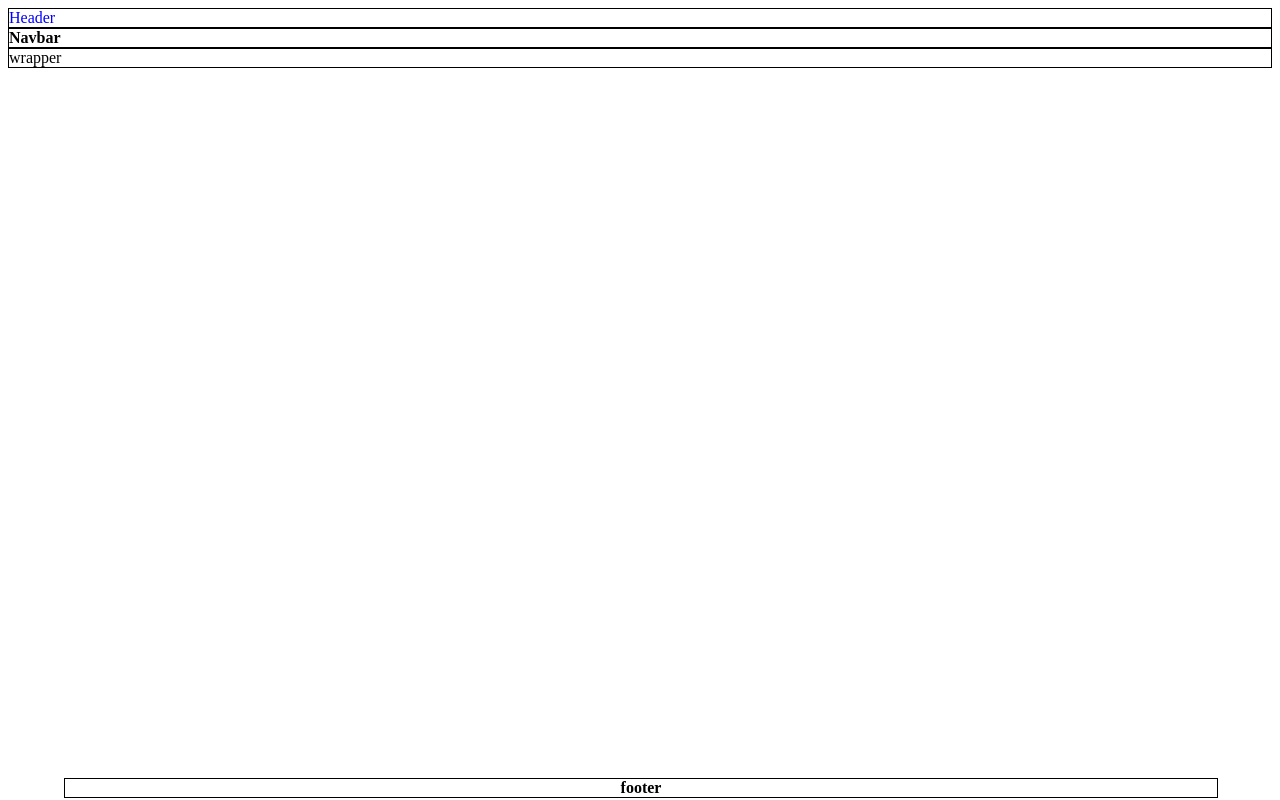
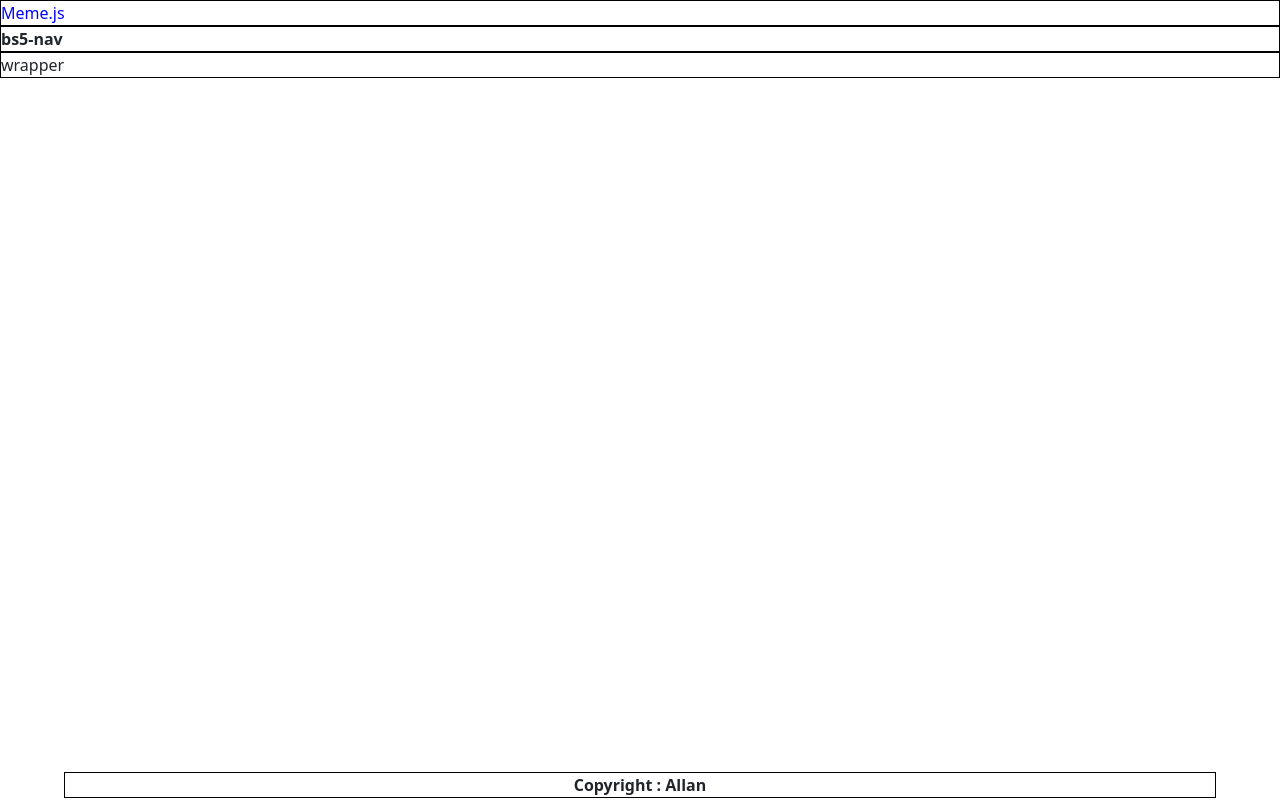
Before and after one commit to Wargrimm/2024-12-03_v2, a website: page index.html in a window 1280 px wide. Drawn offline with nearby package versions, Linux system fonts and the light colour scheme.

Commit message:
install nav bar

```diff
--- a/index.html
+++ b/index.html
@@ -4,12 +4,13 @@
     <meta charset="UTF-8" />
     <meta name="viewport" content="width=device-width, initial-scale=1.0" />
     <title>Formation Javascript</title>
+    <link rel="stylesheet" href="/node_modules/bootstrap/dist/css/bootstrap.css">
     <link rel="stylesheet" href="/style/style.css" />
   </head>
   <body>
-    <div id="header">Header</div>
-    <div id="navbar" class="bold">Navbar</div>
+    <div id="header">Meme<span id="dot">.</span><span id="js">js</span></div>
+    <div id="navbar" class="bold">bs5-nav</div>
     <div id="wrapper">wrapper</div>
-    <div id="footer" class="bold blue">footer</div>
+    <div id="footer" class="bold red">Copyright : Allan</div>
   </body>
 </html>
--- a/package.json
+++ b/package.json
@@ -10,6 +10,7 @@
   "author": "",
   "license": "ISC",
   "dependencies": {
+    "bootstrap": "^5.3.3",
     "lite-server": "^2.6.1"
   }
 }
```
Also changed, not shown: 1 other file.
